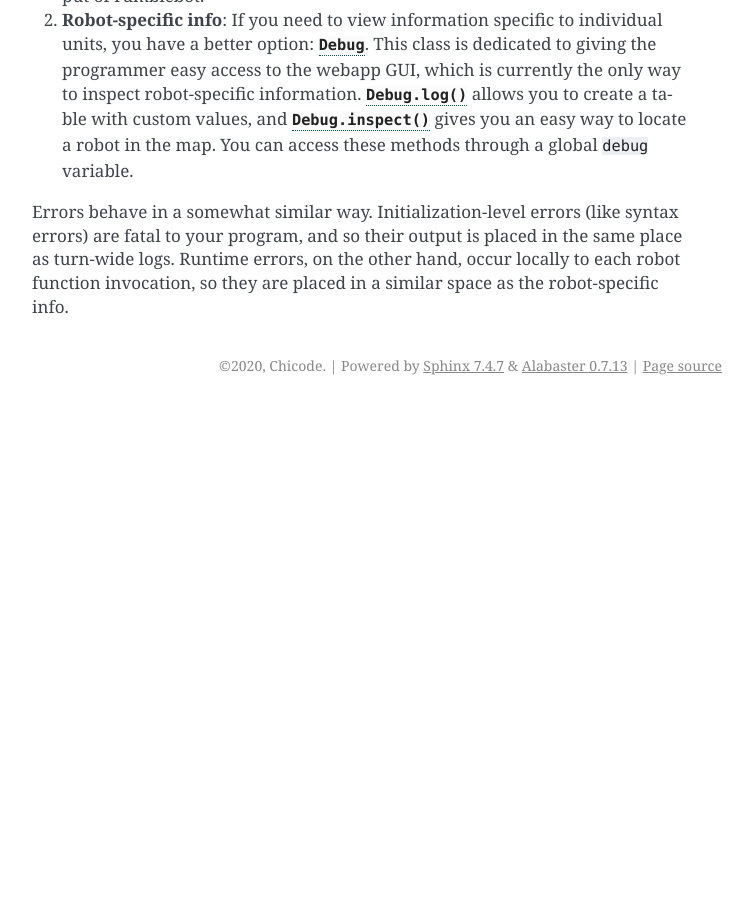
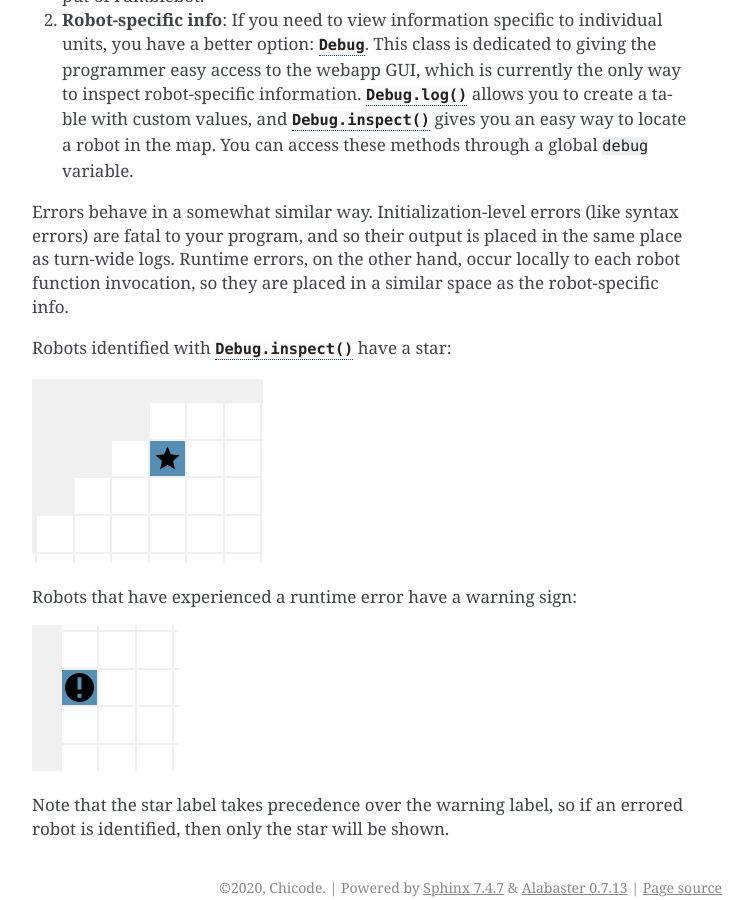
Before and after one commit to robot-rumble/docs, a Sphinx documentation site: the page built from source/quickstart.rst, in a window 1280 px wide and 900 px high, scrolled down 3273 px. Shown: the whole window, without its empty margins (388-1141 px from the left). Built offline with Sphinx 7.4.7, drawn with Linux system fonts in a browser that asks for light colours; before the commit the page ends 3678 px from its top, so only the background shows below that.

Commit message:
Add some documentation about various graphical map indicators

```diff
--- a/source/index.rst
+++ b/source/index.rst
@@ -51,6 +51,10 @@ Every turn, a robot can either **move** or **attack** in one of four directions.
 
 Every robot starts out with **5 HP**, and attacks do **1 damage**. There is no collateral damage, but there is friendly fire. If more than one robot moves into the same location, priority is given in a clockwise order starting from the North.
 
+The health is represented by the shade of the robot. The blue and red squares in this image are robots on the two opposing teams of an actual game:
+
+.. image:: _static/health.png
+
 If you have more robots in the arena after **100** turns, you win!
 
 
--- a/source/quickstart.rst
+++ b/source/quickstart.rst
@@ -325,3 +325,13 @@ Logging in RR occurs on two levels.
 2. **Robot-specific info**: If you need to view information specific to individual units, you have a better option: :class:`Debug`. This class is dedicated to giving the programmer easy access to the webapp GUI, which is currently the only way to inspect robot-specific information. :func:`Debug.log` allows you to create a table with custom values, and :func:`Debug.inspect` gives you an easy way to locate a robot in the map. You can access these methods through a global ``debug`` variable.
 
 Errors behave in a somewhat similar way. Initialization-level errors (like syntax errors) are fatal to your program, and so their output is placed in the same place as turn-wide logs. Runtime errors, on the other hand, occur locally to each robot function invocation, so they are placed in a similar space as the robot-specific info.
+
+Robots identified with :func:`Debug.inspect` have a star:
+
+.. image:: _static/inspected-robot.png
+
+Robots that have experienced a runtime error have a warning sign:
+
+.. image:: _static/errored-robot.png
+
+Note that the star label takes precedence over the warning label, so if an errored robot is identified, then only the star will be shown.
```
Also changed, not shown: source/_static/errored-robot.png (added), source/_static/health.png (added), source/_static/inspected-robot.png (added).
